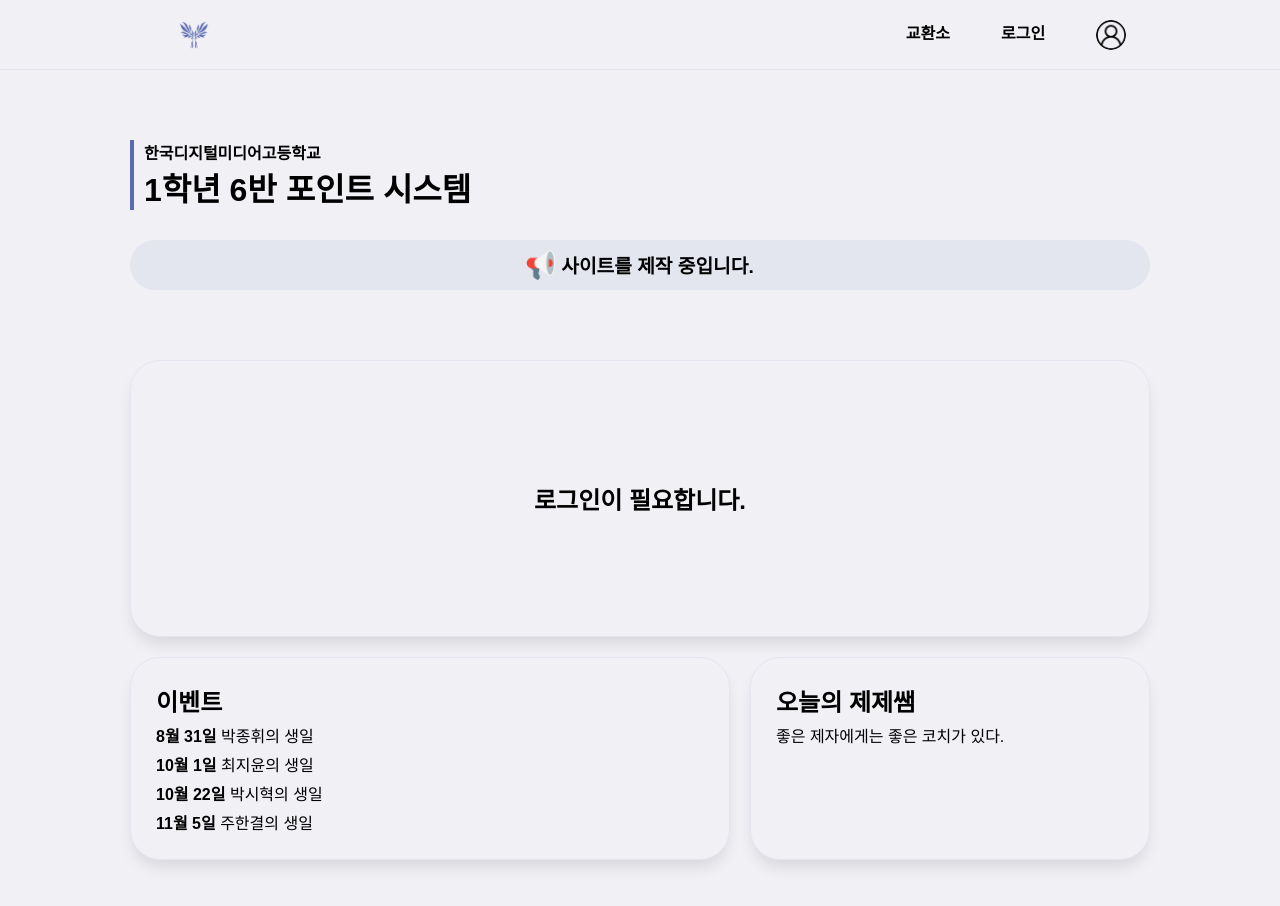
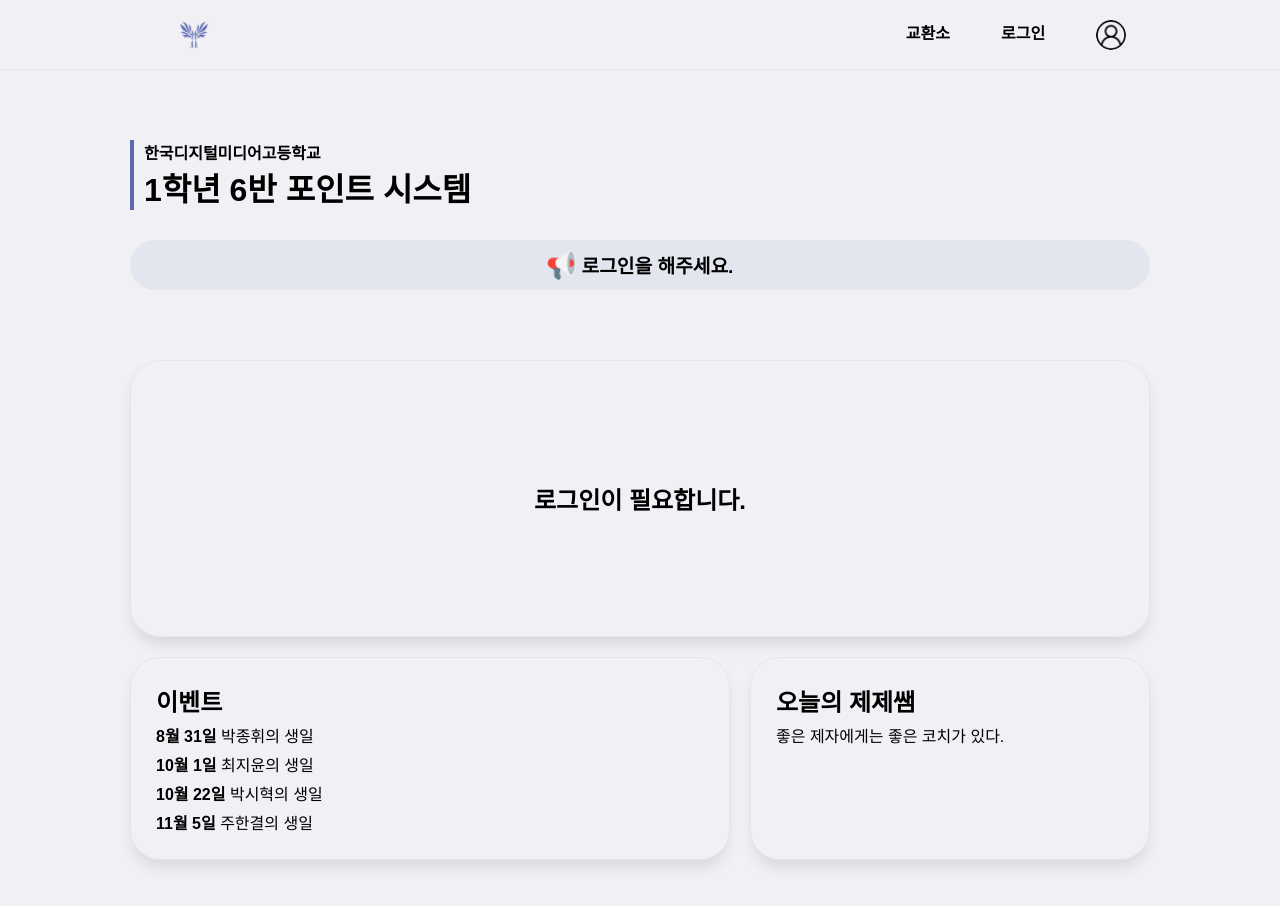
Before and after one commit to sihyeokpark/dimi6, a Next.js app: page / in a window 1280 px wide. Shown: the top 906 px of the page. Built offline with nearby package versions, Linux system fonts and the light colour scheme; no server answers; a web font is replaced by a local one.

Commit message:
Update: congratulation text

```diff
--- a/src/app/page.tsx
+++ b/src/app/page.tsx
@@ -12,6 +12,7 @@ export default function Page() {
   const loginAlertText = useRef<HTMLHeadingElement>(null)
   const pText = useRef<HTMLHeadingElement>(null)
   const pointText = useRef<HTMLHeadingElement>(null)
+  const noticeText = useRef<HTMLParagraphElement>(null)
   const breackfastText = useRef<HTMLParagraphElement>(null)
   const lunchText = useRef<HTMLParagraphElement>(null)
   const dinnerText = useRef<HTMLParagraphElement>(null)
@@ -38,6 +39,8 @@ export default function Page() {
     })
     if (res.status === 200) {
       setIsLogin(true)
+      const data = await res.json()
+      noticeText.current!.innerText = `${data.name}님, 환영합니다.`
       getPoint()
     }
     else {
@@ -81,7 +84,7 @@ export default function Page() {
             <h1>1학년 6반 포인트 시스템</h1>
           </div>
           <div className={styles.notice}>
-          <img src='img/megaphone.png' height={30}></img><p>사이트를 제작 중입니다.</p>
+          <img src='img/megaphone.png' height={30}></img><p ref={noticeText}>로그인을 해주세요.</p>
           </div>
           <section className={styles.content}>
             <div className={styles.card}>
```
